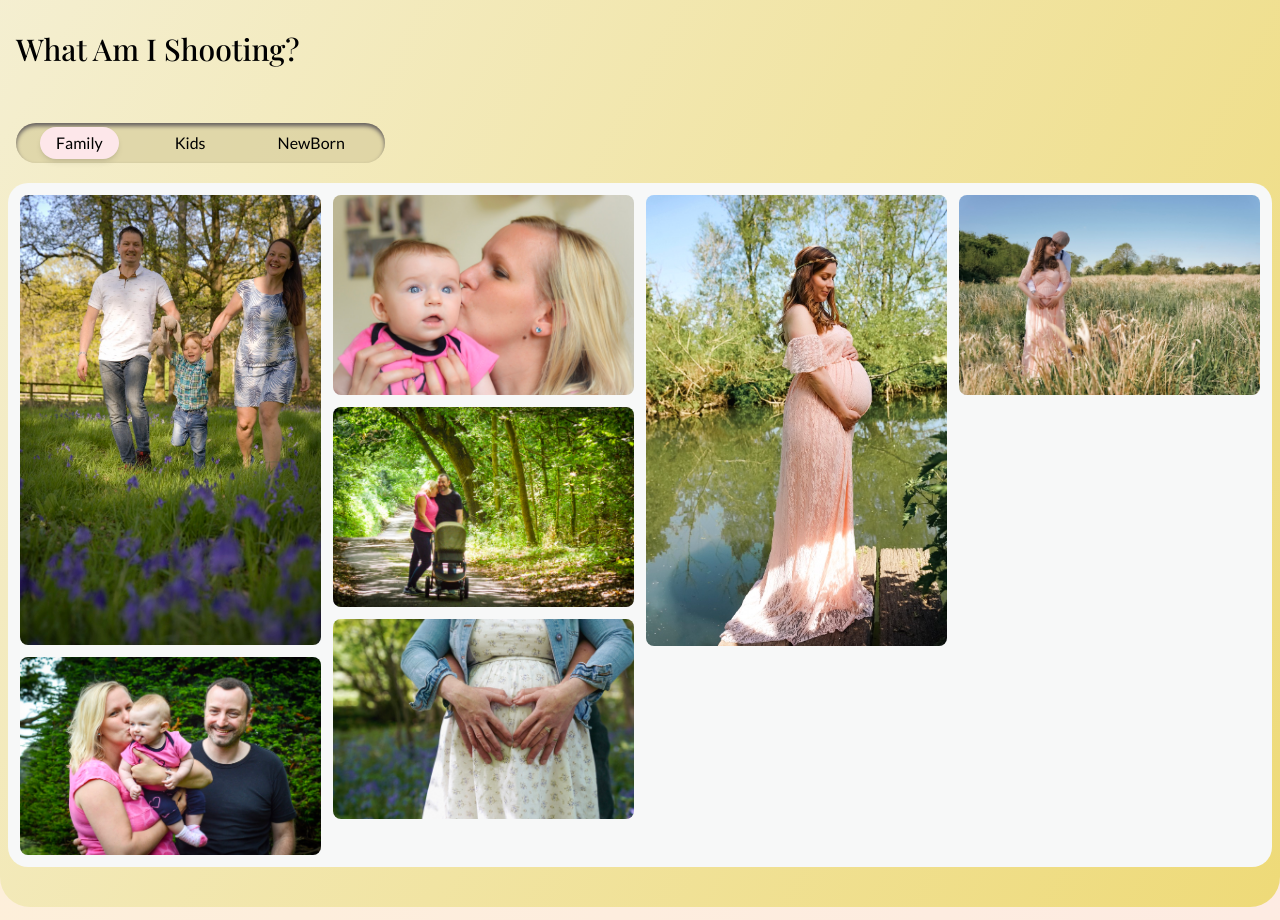
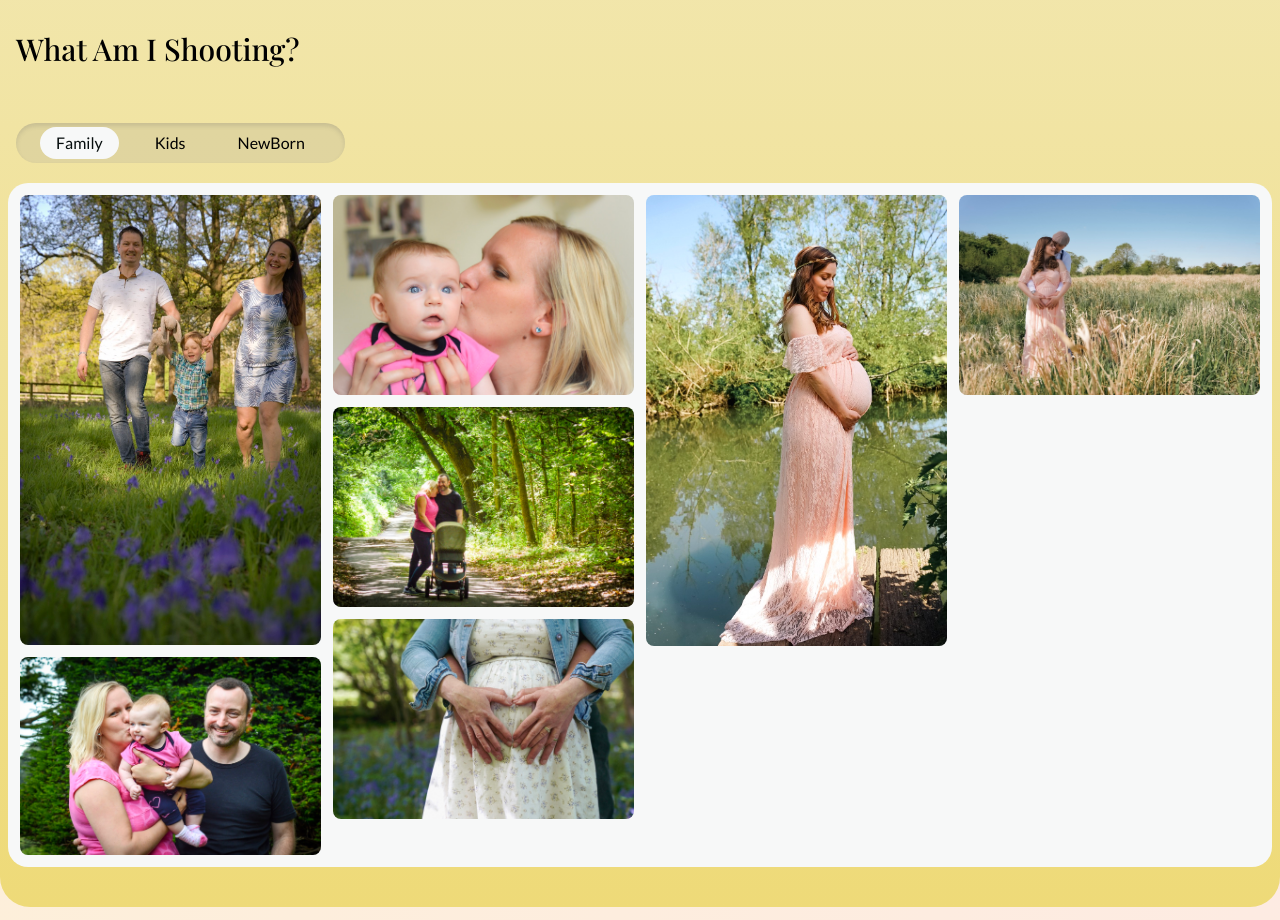
Before and after one commit to lucas-dash/PhotoPortfolio, a React (Vite) app: page / in a window 1280 px wide. Shown: the part 2700-3620 px from the top of the page. Built offline with nearby package versions, Linux system fonts and the light colour scheme.

Commit message:
edit tabs

```diff
--- a/src/components/Carousel.jsx
+++ b/src/components/Carousel.jsx
@@ -37,8 +37,8 @@ const Carousel = ({ images, count }) => {
           initial="hidden"
           animate={mainControls}
           transition={{
-            duration: 0.8,
-            delay: 0.1,
+            duration: 0.96,
+            delay: 0.2,
           }}
         >
           <AnimatePresence custom={count}>
--- a/src/components/Shooting.jsx
+++ b/src/components/Shooting.jsx
@@ -11,20 +11,20 @@ const Shooting = () => {
   const isInView = useInView(headRef, { once: true });
   const mainControls = useAnimation();
 
-  const categories = ['Family', 'Kids', 'NewBorn'];
-  const [activeCategory, setActiveCategory] = useState('Family');
+  const tabs = [
+    { id: 'family', label: 'Family' },
+    { id: 'kids', label: 'Kids' },
+    { id: 'newborn', label: 'NewBorn' },
+  ];
+  const [activeTab, setActiveTab] = useState(tabs[0].id);
 
-  const handleCategoryClick = (category) => {
-    setActiveCategory(category);
+  const categoryDataMap = {
+    family: familyCategory,
+    kids: kidsCategory,
+    newborn: newBornCategory,
   };
 
-  const categoryDataMap = {
-    Family: familyCategory,
-    Kids: kidsCategory,
-    NewBorn: newBornCategory,
-  };
-
-  const activeCategoryData = categoryDataMap[activeCategory];
+  const activeCategoryData = categoryDataMap[activeTab];
 
   useEffect(() => {
     if (isInView) {
@@ -50,21 +50,30 @@ const Shooting = () => {
 
       <article>
         <div
-          className="flex gap-0 sm:gap-5 md:gap-10 bg-[#D9CF9E]/70 py-1 px-6 w-max rounded-3xl mx-auto md:mx-2 "
-          style={{ boxShadow: 'inset 0px 3px 4px #625D5D' }}
+          className="flex gap-0 sm:gap-5 bg-[#D9CF9E]/70 py-1 px-6 w-max rounded-3xl mx-auto md:mx-2 "
+          style={{ boxShadow: 'inset 0px 3px 4px  #625D5D30' }}
         >
-          {categories.map((category, index) => {
+          {tabs.map((tab) => {
             return (
               <button
-                key={index}
+                key={tab.id}
+                aria-label={tab.label}
                 className={`${
-                  activeCategory === category
-                    ? 'bg-secondary shadow-md shadow-textSecondaty/50'
-                    : ''
-                } py-1 px-4 rounded-2xl font-secondary text-sm sm:text-base`}
-                onClick={() => handleCategoryClick(category)}
+                  activeTab === tab.id ? 'text-textPrimary' : ''
+                } relative py-1 px-4 font-secondary text-sm sm:text-base`}
+                onClick={() => setActiveTab(tab.id)}
               >
-                {category}
+                {activeTab === tab.id && (
+                  <motion.div
+                    layoutId="active-tab"
+                    className="absolute inset-0 bg-detail "
+                    style={{ borderRadius: 16 }}
+                    transition={{ duration: 0.6, type: 'spring' }}
+                  />
+                )}
+                <span className="relative hover:text-textPrimary/60">
+                  {tab.label}
+                </span>
               </button>
             );
           })}
@@ -86,6 +95,7 @@ const Shooting = () => {
                     <motion.img
                       src={image}
                       alt={`image${index}`}
+                      loading="lazy"
                       className="object-cover"
                       whileHover={{ scale: 1.1 }}
                     />
--- a/src/pages/Portfolio.jsx
+++ b/src/pages/Portfolio.jsx
@@ -4,7 +4,10 @@ import Showcase from '../components/Showcase';
 
 const Portfolio = () => {
   return (
-    <main className="bg-gradient-to-br from-detail to-accent rounded-[30px] -mt-5 px-2 pb-10 relative z-30">
+    <main
+      className="rounded-[30px] -mt-5 px-2 pb-10 relative z-30"
+      style={{ background: 'linear-gradient(180deg, #F7F8F8, #EEDA78' }}
+    >
       <Showcase />
       <About />
       <Shooting />
```
